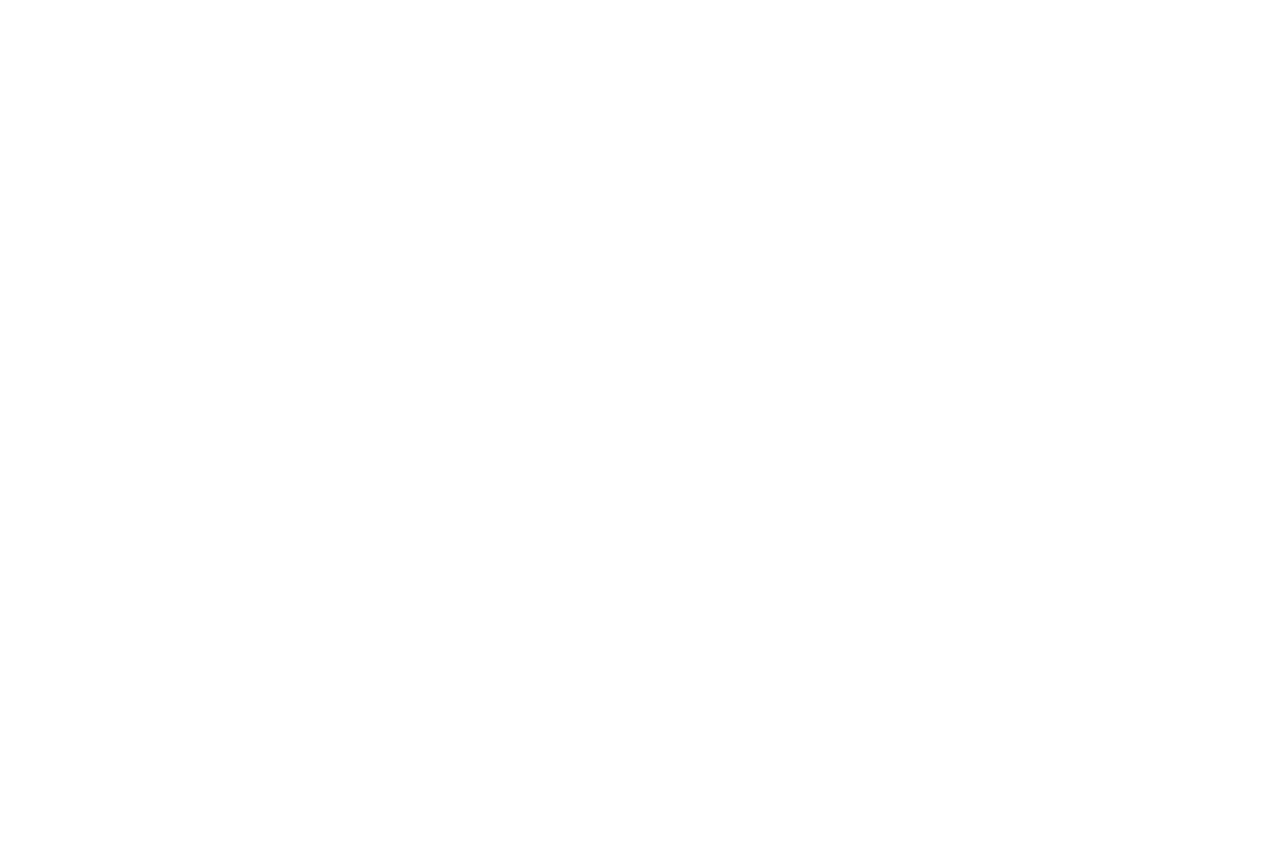
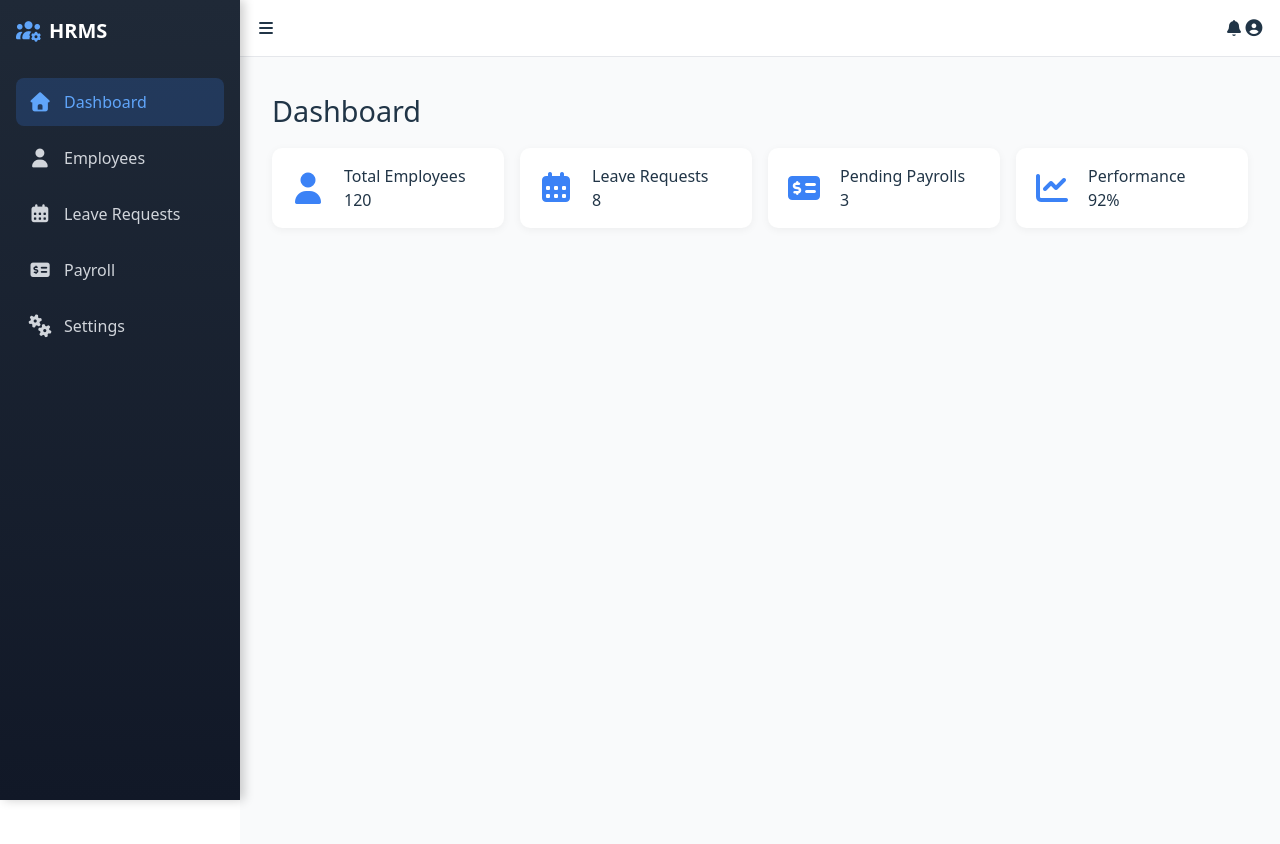
Before and after one commit to Chenanii/NC.HRMS.FE, a React (Vite) app: page /dashboard in a window 1280 px wide. Before the commit this address had no page. Shown: the top 844 px of the page. Before the commit the page ends 800 px from the top, so only its background shows below. Built offline with nearby package versions, Linux system fonts and the light colour scheme.

Commit message:
Started dashboard

```diff
--- a/package.json
+++ b/package.json
@@ -12,11 +12,13 @@
   "dependencies": {
     "@emotion/react": "^11.14.0",
     "@emotion/styled": "^11.14.1",
+    "@fortawesome/fontawesome-free": "^7.0.0",
     "@mantine/core": "^8.2.4",
     "@mantine/dates": "^8.2.4",
     "@mantine/hooks": "^8.2.4",
     "@tabler/icons-react": "^3.34.1",
     "dayjs": "^1.11.13",
+    "framer-motion": "^12.23.12",
     "react": "^19.1.1",
     "react-dom": "^19.1.1",
     "react-router-dom": "^7.8.0"
--- a/src/App.jsx
+++ b/src/App.jsx
@@ -1,20 +1,38 @@
-import { Button, Container, TextInput, Title } from '@mantine/core';
+import { Container } from '@mantine/core';
 import { BrowserRouter as Router, Route, Routes } from 'react-router-dom';
 import LoginPage from './features/auth/pages/LoginPage';
 import Register from './features/auth/pages/Register';
 import './index.css';
+import '@fortawesome/fontawesome-free/css/all.min.css';
 
+// Dashboard routes
+import MainLayout from './components/layout/MainLayout';
+import DashboardPage from './features/dashboard/pages/DashboardPage';
 
 function App() {
   return (
-    <Container size="sm" mt="xl">
-      <Router>
-        <Routes>
-          <Route path="/" element={<LoginPage />} />
-          <Route path="/register" element={<Register />} />
-        </Routes>
-      </Router>
-    </Container>
+    <Router>
+      <Routes>
+        {/* Public routes */}
+        <Route path="/" element={
+          <Container size="sm" mt="xl">
+            <LoginPage />
+          </Container>
+        } />
+        <Route path="/register" element={
+          <Container size="sm" mt="xl">
+            <Register />
+          </Container>
+        } />
+
+        {/* Protected routes (after login) */}
+        <Route path="/dashboard" element={
+          <MainLayout>
+            <DashboardPage />
+          </MainLayout>
+        } />
+      </Routes>
+    </Router>
   );
 }
 
--- /dev/null
+++ b/src/components/layout/MainLayout.jsx
@@ -0,0 +1,21 @@
+import { useState } from "react";
+import Sidebar from "./Sidebar";
+import Navbar from "./Navbar";
+
+export default function MainLayout({ children }) {
+  const [isSidebarOpen, setIsSidebarOpen] = useState(true);
+
+  const toggleSidebar = () => {
+    setIsSidebarOpen(prev => !prev);
+  };
+
+  return (
+    <>
+      {isSidebarOpen && <Sidebar />}
+      <div style={{ marginLeft: isSidebarOpen ? "240px" : "0", transition: "margin-left 0.3s" }}>
+        <Navbar onToggleSidebar={toggleSidebar} />
+        <main>{children}</main>
+      </div>
+    </>
+  );
+}
--- /dev/null
+++ b/src/components/layout/Navbar.jsx
@@ -0,0 +1,30 @@
+import "../../index.css";
+import { motion } from "framer-motion";
+
+export default function Navbar({ onToggleSidebar }) {
+  return (
+    <header className="navbar">
+      <div className="navbar-left">
+        <motion.i
+          className="fas fa-bars"
+          whileHover={{ rotate: 90 }}
+          transition={{ duration: 0.3 }}
+          onClick={onToggleSidebar}
+          style={{ cursor: "pointer" }}
+        ></motion.i>
+      </div>
+      <div className="navbar-right">
+        <motion.i
+          className="fas fa-bell"
+          whileHover={{ rotate: 20, scale: 1.2 }}
+          transition={{ type: "spring", stiffness: 200 }}
+        ></motion.i>
+        <motion.i
+          className="fas fa-user-circle"
+          animate={{ scale: [1, 1.1, 1] }}
+          transition={{ duration: 1.5, repeat: Infinity }}
+        ></motion.i>
+      </div>
+    </header>
+  );
+}
--- /dev/null
+++ b/src/components/layout/Sidebar.jsx
@@ -0,0 +1,55 @@
+import { Link, useLocation } from "react-router-dom";
+import "../../index.css";
+import { motion } from "framer-motion";
+
+export default function Sidebar() {
+  const location = useLocation();
+
+  const menuItems = [
+    { path: "/dashboard", icon: "fas fa-home", label: "Dashboard" },
+    { path: "/users", icon: "fas fa-user", label: "Employees" },
+    { path: "/leave", icon: "fas fa-calendar-alt", label: "Leave Requests" },
+    { path: "/payroll", icon: "fas fa-money-check-alt", label: "Payroll" },
+    { path: "/settings", icon: "fas fa-cogs", label: "Settings" },
+  ];
+
+  return (
+    <motion.aside
+      className="sidebar"
+      initial={{ x: -250 }}
+      animate={{ x: 0 }}
+      exit={{ x: -250 }}
+      transition={{ type: "spring", stiffness: 80 }}
+    >
+      <div className="sidebar-logo">
+        <motion.i
+          className="fas fa-users-cog"
+          initial={{ rotate: 0 }}
+          whileHover={{ rotate: 360 }}
+          transition={{ duration: 0.6 }}
+        ></motion.i>
+        <span>HRMS</span>
+      </div>
+
+      <nav className="sidebar-nav">
+        {menuItems.map((item) => {
+          const isActive = location.pathname === item.path;
+          return (
+            <Link
+              key={item.path}
+              to={item.path}
+              className={`sidebar-link ${isActive ? "active" : ""}`}
+            >
+              <motion.i
+                className={item.icon}
+                whileHover={{ scale: 1.2 }}
+                transition={{ type: "spring", stiffness: 200 }}
+              ></motion.i>
+              <span>{item.label}</span>
+            </Link>
+          );
+        })}
+      </nav>
+    </motion.aside>
+  );
+}
--- /dev/null
+++ b/src/features/dashboard/components/DashboardCard.jsx
@@ -0,0 +1,19 @@
+import { motion } from "framer-motion";
+
+export default function DashboardCard({ icon, title, value }) {
+  return (
+    <motion.div
+      className="dashboard-card"
+      initial={{ opacity: 0, y: 40 }}
+      animate={{ opacity: 1, y: 0 }}
+      transition={{ duration: 0.6 }}
+      whileHover={{ scale: 1.05, boxShadow: "0 8px 20px rgba(0,0,0,0.15)" }}
+    >
+      <i className={icon}></i>
+      <div>
+        <h3>{title}</h3>
+        <p>{value}</p>
+      </div>
+    </motion.div>
+  );
+}
--- /dev/null
+++ b/src/features/dashboard/pages/DashboardPage.jsx
@@ -0,0 +1,38 @@
+import DashboardCard from "../components/DashboardCard";
+import { motion } from "framer-motion";
+import "../../../index.css";
+
+export default function DashboardPage() {
+  const cardData = [
+    { icon: "fas fa-user", title: "Total Employees", value: "120" },
+    { icon: "fas fa-calendar-alt", title: "Leave Requests", value: "8" },
+    { icon: "fas fa-money-check-alt", title: "Pending Payrolls", value: "3" },
+    { icon: "fas fa-chart-line", title: "Performance", value: "92%" },
+  ];
+
+  return (
+    <div className="dashboard">
+      <h1>Dashboard</h1>
+      <motion.div
+        className="dashboard-cards"
+        initial="hidden"
+        animate="visible"
+        variants={{
+          hidden: {},
+          visible: {
+            transition: { staggerChildren: 0.2 },
+          },
+        }}
+      >
+        {cardData.map((card, index) => (
+          <DashboardCard
+            key={index}
+            icon={card.icon}
+            title={card.title}
+            value={card.value}
+          />
+        ))}
+      </motion.div>
+    </div>
+  );
+}
--- a/src/index.css
+++ b/src/index.css
@@ -27,3 +27,101 @@ a:hover {
     background-color: #f9f9f9;
   }
 }
+
+/* dashboard side bar */
+.dashboard {
+  padding: 2rem;
+  /* margin-left: 240px; */
+  background: #f9fafb;
+  min-height: 100vh;
+}
+
+.dashboard h1 {
+  font-size: 1.8rem;
+  margin-bottom: 1rem;
+}
+
+.dashboard-cards {
+  display: flex;
+  gap: 1rem;
+  flex-wrap: wrap;
+}
+
+.dashboard-card {
+  background: white;
+  border-radius: 10px;
+  padding: 1rem;
+  flex: 1 1 200px;
+  display: flex;
+  align-items: center;
+  gap: 1rem;
+  box-shadow: 0 2px 8px rgba(0,0,0,0.05);
+}
+
+.dashboard-card i {
+  font-size: 2rem;
+  color: #3b82f6;
+}
+
+.navbar {
+  background: white;
+  padding: 1rem;
+  display: flex;
+  justify-content: space-between;
+  border-bottom: 1px solid #e5e7eb;
+}
+.sidebar {
+  width: 240px;
+  height: 100vh;
+  background: linear-gradient(180deg, #1f2937, #111827);
+  color: white;
+  padding: 1rem;
+  position: fixed;
+  box-shadow: 4px 0 10px rgba(0,0,0,0.2);
+  display: flex;
+  flex-direction: column;
+}
+
+.sidebar-logo {
+  display: flex;
+  align-items: center;
+  font-size: 1.25rem;
+  font-weight: bold;
+  margin-bottom: 2rem;
+}
+
+.sidebar-logo i {
+  margin-right: 8px;
+  color: #60a5fa;
+}
+
+.sidebar-nav {
+  display: flex;
+  flex-direction: column;
+}
+
+.sidebar-link {
+  display: flex;
+  align-items: center;
+  padding: 0.75rem;
+  color: #d1d5db;
+  text-decoration: none;
+  border-radius: 8px;
+  margin-bottom: 0.5rem;
+  transition: background 0.3s, color 0.3s;
+}
+
+.sidebar-link i {
+  margin-right: 12px;
+  font-size: 1.2rem;
+}
+
+.sidebar-link:hover {
+  background: rgba(255, 255, 255, 0.1);
+  color: white;
+}
+
+.sidebar-link.active {
+  background: rgba(59, 130, 246, 0.2);
+  color: #60a5fa;
+}
--- /dev/null
+++ b/src/routes/AppRoutes.jsx
@@ -0,0 +1,20 @@
+import { BrowserRouter as Router, Routes, Route } from "react-router-dom";
+import MainLayout from "../components/layout/MainLayout";
+import DashboardPage from "../features/dashboard/pages/DashboardPage";
+
+export default function AppRoutes() {
+  return (
+    <Router>
+      <Routes>
+        <Route
+          path="/dashboard"
+          element={
+            <MainLayout>
+              <DashboardPage />
+            </MainLayout>
+          }
+        />
+      </Routes>
+    </Router>
+  );
+}
--- a/tailwind.config.js
+++ b/tailwind.config.js
@@ -1,4 +1,3 @@
-// tailwind.config.js
 module.exports = {
   content: ["./src/**/*.{js,jsx,ts,tsx}"],
   theme: {
```
Also changed, not shown: 1 other file (tests, documents, lock files or other folders).
